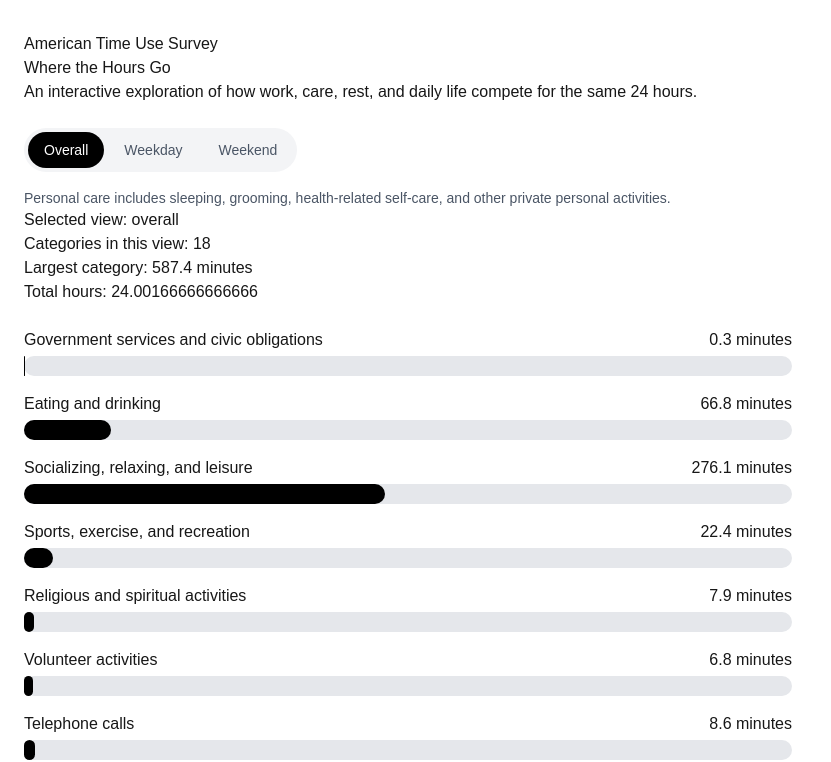
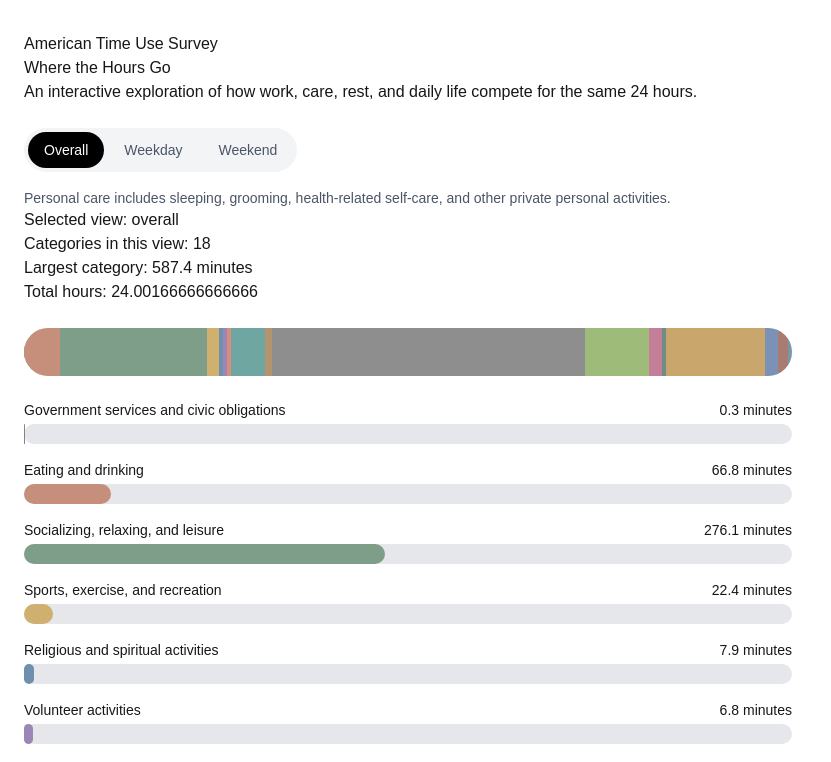
Before and after one commit to kimberlydemaio/data-visualization-lab, a Next.js app: page /where-the-hours-go in a window 1280 px wide. Shown: the top 762 px of the page, without its empty margins (0-831 px from the left). Built offline with nearby package versions, Linux system fonts and the light colour scheme.

Commit message:
Add 24-hour ribbon and category colors

```diff
--- a/src/app/where-the-hours-go/TimeUseChart.js
+++ b/src/app/where-the-hours-go/TimeUseChart.js
@@ -25,6 +25,32 @@
   const totalHours = selectedData
     ? d3.sum(selectedData, (item) => item.averageMinutes) / 60
     : 0;
+  const dayWidthScale = d3.scaleLinear().domain([0, 1440]).range([0, 100]);
+  const categoryColors = [
+    "#8E7D8A", // muted mauve
+    "#C58F7B", // dusty terracotta
+    "#7F9E8A", // sage green
+    "#D0B06F", // muted ochre
+    "#6F8FAF", // dusty blue
+    "#9C86B8", // soft purple
+    "#D88C7A", // salmon
+    "#6FA6A1", // teal
+    "#B5946F", // warm tan
+    "#8E8E8E", // gray
+    "#9EBB7A", // olive green
+    "#C47F98", // dusty rose
+    "#6E8E83", // deep sage
+    "#C9A66B", // golden tan
+    "#7C91B6", // slate blue
+    "#A97C73", // muted brick
+    "#6F9BAA", // blue teal
+    "#A97FA6", // plum
+  ];
+
+  const colorScale = d3
+    .scaleOrdinal()
+    .domain(timeUseData?.overall.map((item) => item.category) ?? [])
+    .range(categoryColors);
   const widthScale = d3.scaleLinear().domain([0, maxMinutes]).range([0, 100]);
 
   // Page output
@@ -77,20 +103,35 @@
           <p>Largest category: {maxMinutes} minutes</p>
           <p>Total hours: {totalHours}</p>
 
+          {/* 24-hour ribbon */}
+          <div className="mt-6 flex h-12 max-w-3xl overflow-hidden rounded-full bg-gray-100">
+            {selectedData.map((item) => (
+              <div
+                key={item.category}
+                className="h-full"
+                style={{
+                  width: `${dayWidthScale(item.averageMinutes)}%`,
+                  backgroundColor: colorScale(item.category),
+                }}
+              />
+            ))}
+          </div>
+
           {/* Bar chart */}
           <div className="mt-6 max-w-3xl">
             {selectedData.map((item) => (
               <div key={item.category} className="mb-4">
-                <div className="mb-1 flex justify-between gap-4 text-cm">
+                <div className="mb-1 flex justify-between gap-4 text-sm">
                   <span>{item.category}</span>
                   <span>{item.averageMinutes} minutes</span>
                 </div>
 
                 <div className="h-5 rounded-full bg-gray-200">
                   <div
-                    className="h-full rounded-full bg-black"
+                    className="h-full rounded-full"
                     style={{
                       width: `${widthScale(item.averageMinutes)}%`,
+                      backgroundColor: colorScale(item.category),
                     }}
                   />
                 </div>
```
